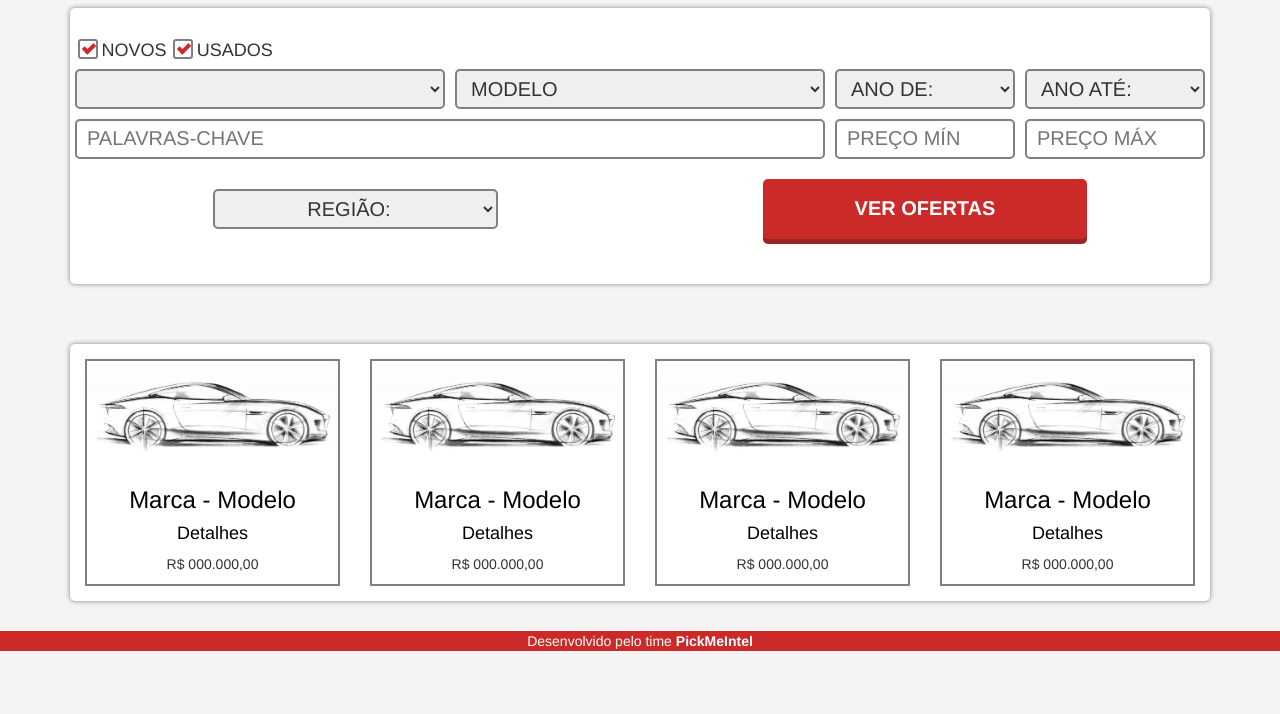
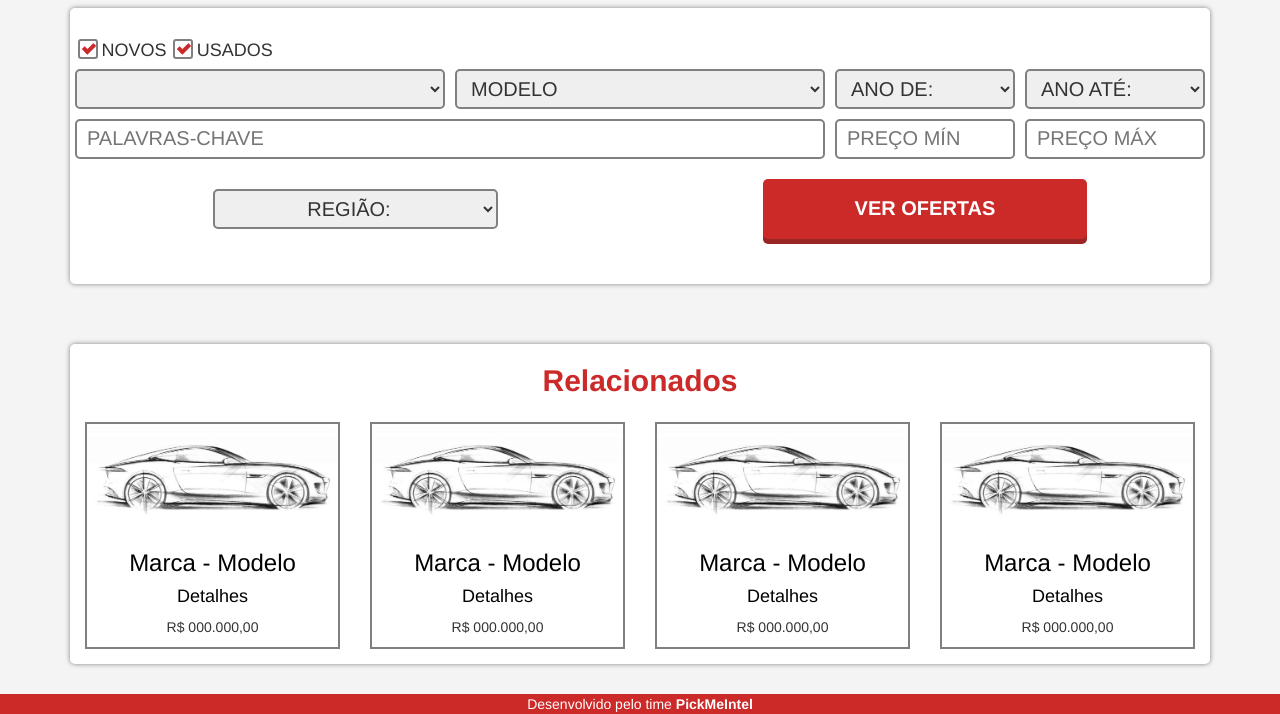
Before and after one commit to khaosdoctor/webmotors-hackathon2016, a website: page public/index.html in a window 1280 px wide. Shown: the part 167-881 px from the top of the page. Before the commit the page ends 818 px from the top, so only its background shows below. Drawn offline with Linux system fonts and the light colour scheme; no server answers.

Commit message:
Correção de bug na geração das rows da pesquisa

```diff
--- a/public/assets/css/styles.css
+++ b/public/assets/css/styles.css
@@ -255,6 +255,11 @@
     color: #fff;
     border: 2px solid white;
   }
+  main .related h2{
+    text-align: center;
+    color: #cc2929;
+    font-weight: 700;
+  }
   main .related a{
     color: black;
   }
--- a/public/assets/js/main.js
+++ b/public/assets/js/main.js
@@ -232,7 +232,7 @@ $(document).ready(function(){
         success: function(data){
           var html = '';
           for(var i = 0; i < data.length; i++){
-            var item = '<div class="item" id="item'+i+'><div class="row"><div class="col-lg-6 col-md-6 col-sm-12 col-xs-12"><a href="single.html?id='+data[i].cod+'"><figure><img class="img-responsive" src="assets/img/img.jpg" alt="Cars" title="Cars"></figure></a></div><div class="col-lg-6 col-md-6 col-sm-12 col-xs-12"><div class="text"><a href=single.html?id="'+data[i].cod+'"><h3>'+data[i].marca+' - '+data[i].modelo+'</h3></a><a href=single.html?id="'+data[i].cod+'"><h4>'+data[i].versao+'</h4></a><p>R$ '+data[i].valor+'</p><hr><div class="row"><div class="col-lg-6 col-md-6 col-sm-12 col-xs-12"><span>'+data[i].anoFab+'/'+data[i].anoModel+'</span></div><div class="col-lg-6 col-md-6 col-sm-12 col-xs-12"><span>'+data[i].km+' KM</span></div></div><hr><h5>'+data[i].state+'</h5></div></div></div></div>';
+            var item = '<div class="item" id="item'+i+'"><div class="row"><div class="col-lg-6 col-md-6 col-sm-12 col-xs-12"><a href="single.html?id='+data[i].cod+'"><figure><img class="img-responsive" src="assets/img/img.jpg" alt="Cars" title="Cars"></figure></a></div><div class="col-lg-6 col-md-6 col-sm-12 col-xs-12"><div class="text"><a href=single.html?id="'+data[i].cod+'"><h3>'+data[i].marca+' - '+data[i].modelo+'</h3></a><a href=single.html?id="'+data[i].cod+'"><h4>'+data[i].versao+'</h4></a><p>R$ '+data[i].valor+'</p><hr><div class="row"><div class="col-lg-6 col-md-6 col-sm-12 col-xs-12"><span>'+data[i].anoFab+'/'+data[i].anoModel+'</span></div><div class="col-lg-6 col-md-6 col-sm-12 col-xs-12"><span>'+data[i].km+' KM</span></div></div><hr><h5>'+data[i].state+'</h5></div></div></div></div>';
             html += item;
           }
           $('main .result h2').show();
--- a/public/index.html
+++ b/public/index.html
@@ -164,6 +164,7 @@
           </div>
           <div class="col-lg-12 col-md-12 col-sm-12 col-xs-12 gray">
             <div class="related">
+              <h2>Relacionados</h2>
               <div class="row">
                 <div class="col-lg-3 col-md-3 col-sm-6 col-xs-12">
                   <div class="related-item">
```
